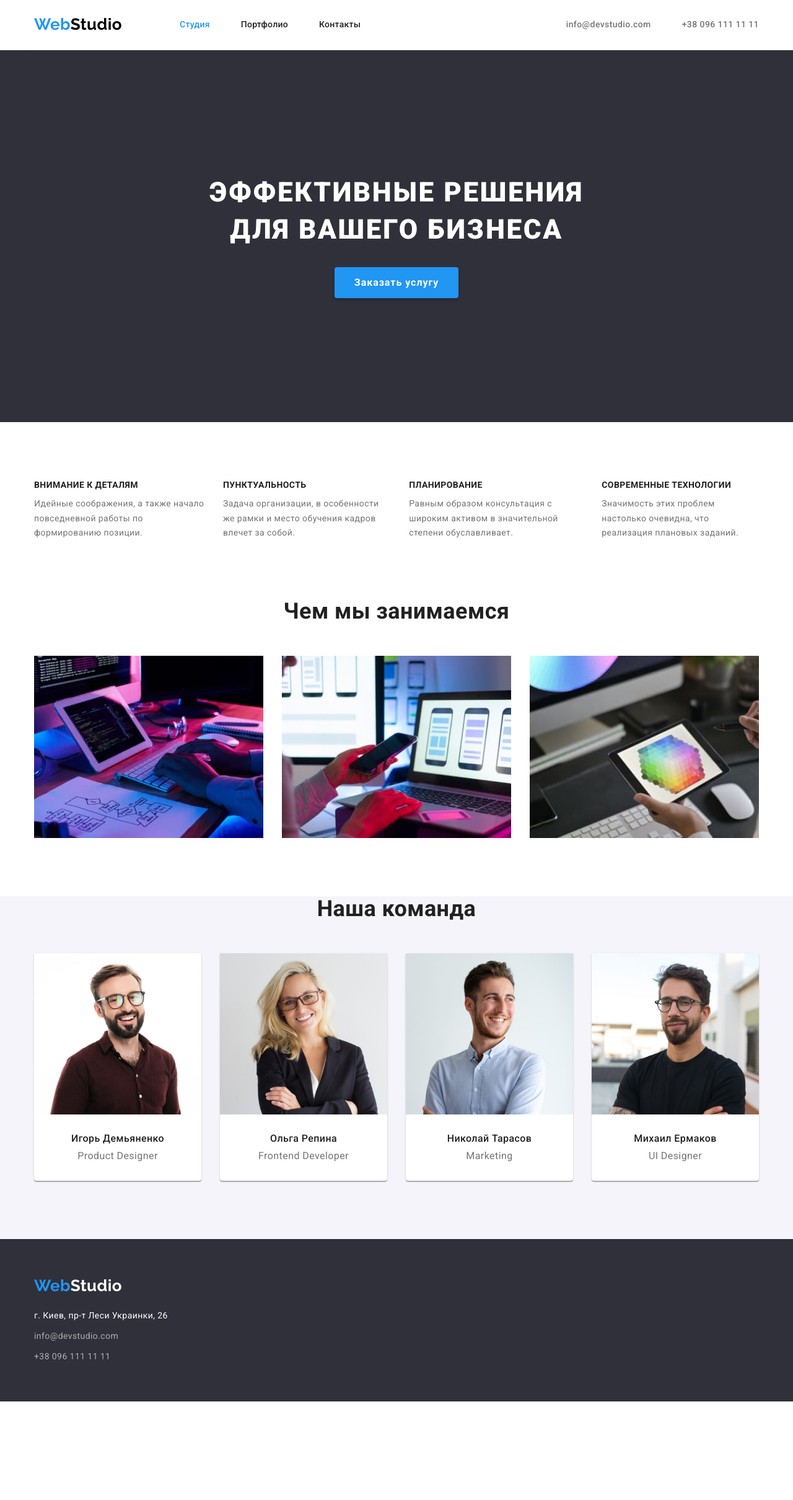
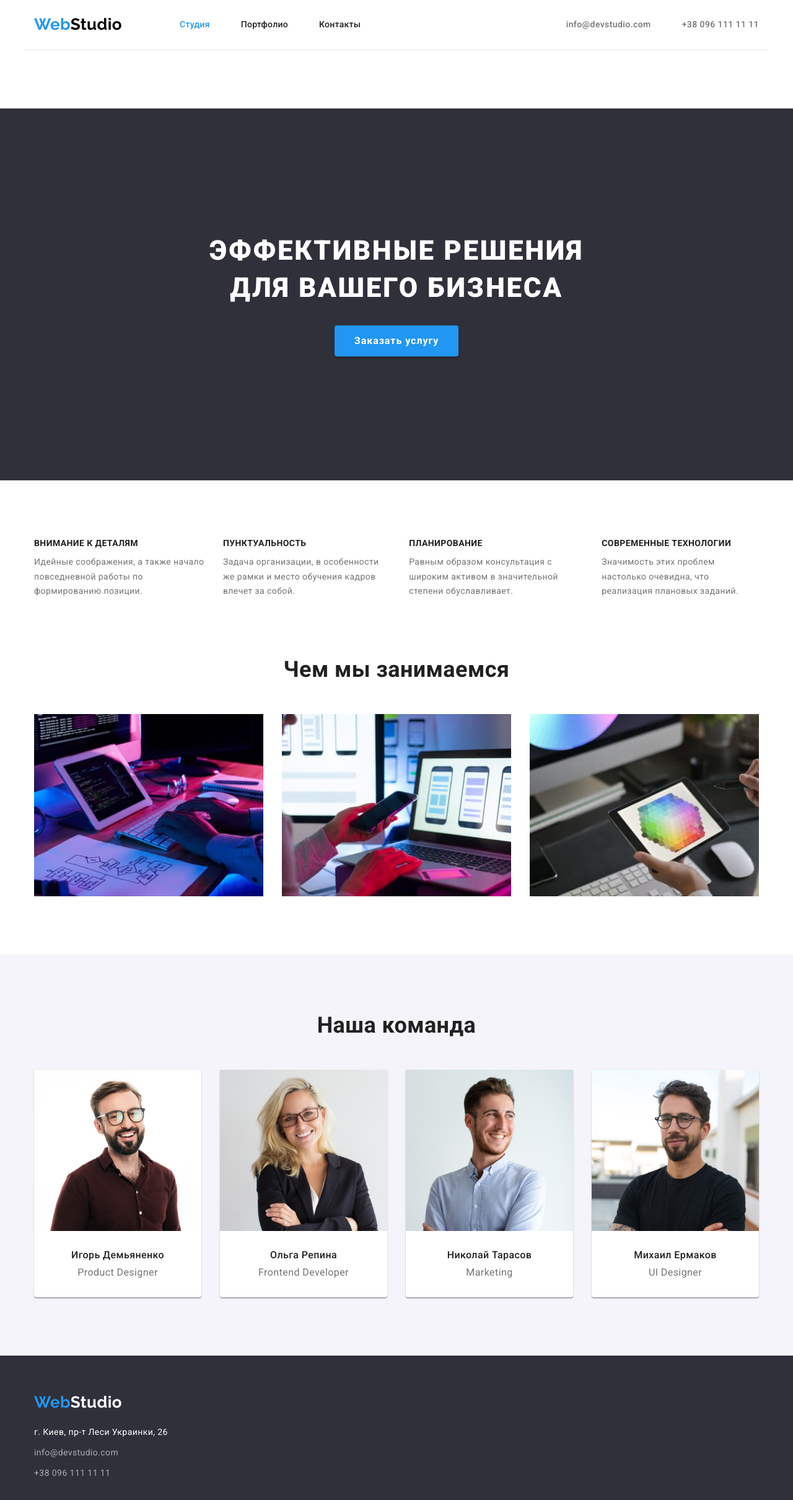
Before and after one commit to Oleg-Khakhuda/goit-markup-hw-03, a plain HTML site: page index.html in a window 1280 px wide. Shown: the whole page at 62% size. Before the commit the page ends 2261 px from the top, so only its background shows below. Drawn offline with nearby package versions, Linux system fonts and the light colour scheme.

Commit message:
Меняет паддинги в футере. Добавляет верхний паддинг в наша команда

```diff
--- a/css/styles.css
+++ b/css/styles.css
@@ -106,7 +106,6 @@ img {
   display: flex;
   align-items: center;
   justify-content: space-between;
-
 }
 
 .site-nav-list {
@@ -184,6 +183,8 @@ img {
 .hero {
   background-color: var(--background-section-color);
   text-align: center;
+  padding-top: 200px;
+  padding-bottom: 200px;
 }
 
 .hero .button {
@@ -206,11 +207,6 @@ img {
 .hero .button:hover,
 .hero .button:focus {
   background-color: var(--secondary-bg-color);
-}
-
-.hero-content {
-  padding-top: 200px;
-  padding-bottom: 200px;
 }
 
 /* Особенности */
@@ -271,6 +267,7 @@ img {
 
 .team {
   background-color: #f5f4fa;
+  padding-top: 94px;
 }
 
 .team .list {
@@ -320,6 +317,8 @@ img {
 
 .footer {
   background-color: var(--background-section-color);
+  padding-top: 60px;
+  padding-bottom: 60px;
 }
 
 .footer .adr {
@@ -327,8 +326,7 @@ img {
 }
 
 .footer .main {
-  padding-top: 60px;
-  padding-bottom: 60px;
+
 }
 
 .footer .logo {
--- a/index.html
+++ b/index.html
@@ -16,7 +16,7 @@
 
     <!-- Шапка сайта -->
 
-    <header class="page-header">
+    <header class="section page-header">
         <div class="main-header container">
             <nav class="main-nav">
                 <a href="./" class="logo"><span class="logo-first">Web</span>Studio</a>
@@ -38,8 +38,8 @@
 
         <!-- Hero -->
 
-        <section class="hero">
-            <div class="hero-content container">
+        <section class="section hero">
+            <div class="container">
                 <h1 class="title">Эффективные решения<br>для вашего бизнеса</h1>
                 <button type="button" class="button">Заказать услугу</button>
             </div>
@@ -127,7 +127,7 @@
 
     <!-- Футер -->
 
-    <footer class="footer">
+    <footer class="section footer">
         <div class="main container">
             <div class="adr">
                 <a href="./" class="logo"><span class="logo-first">Web</span>Studio</a>
```
Also changed, not shown: portfolio.html (+1 -1 lines).
